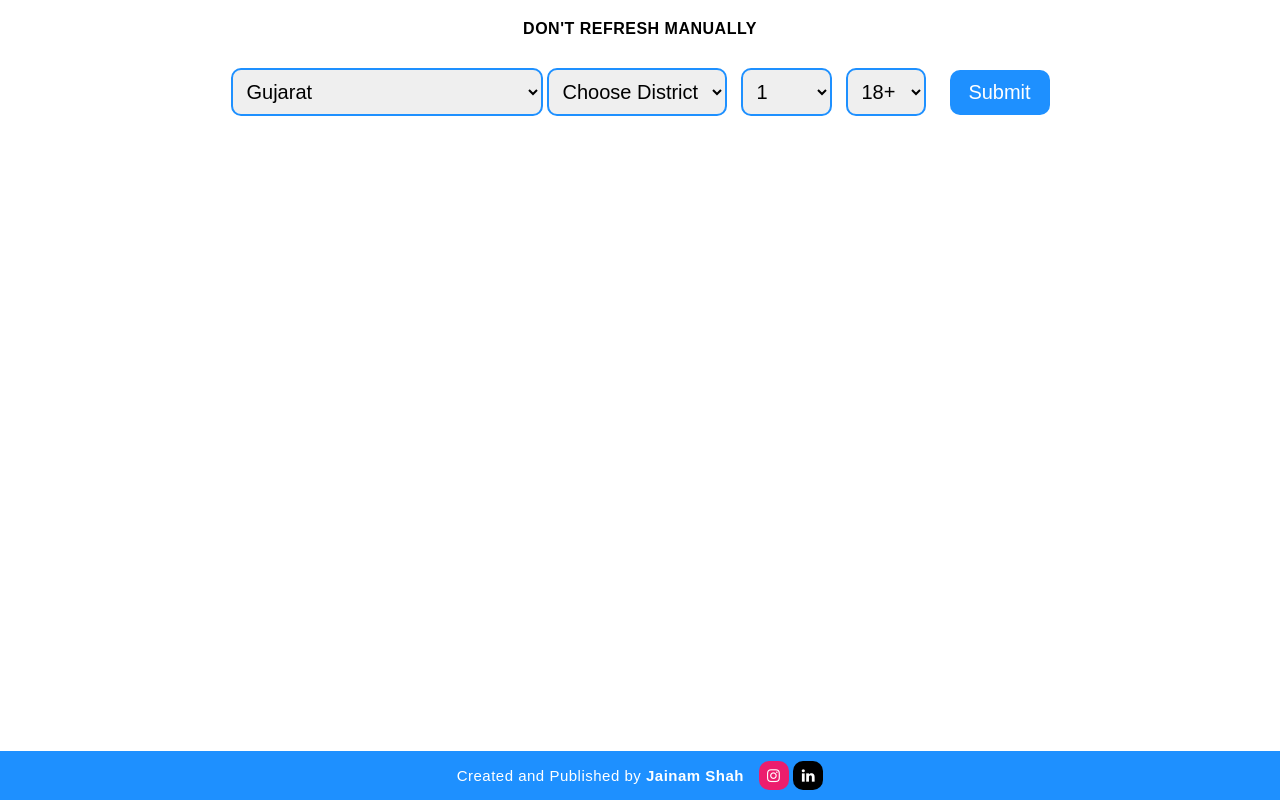
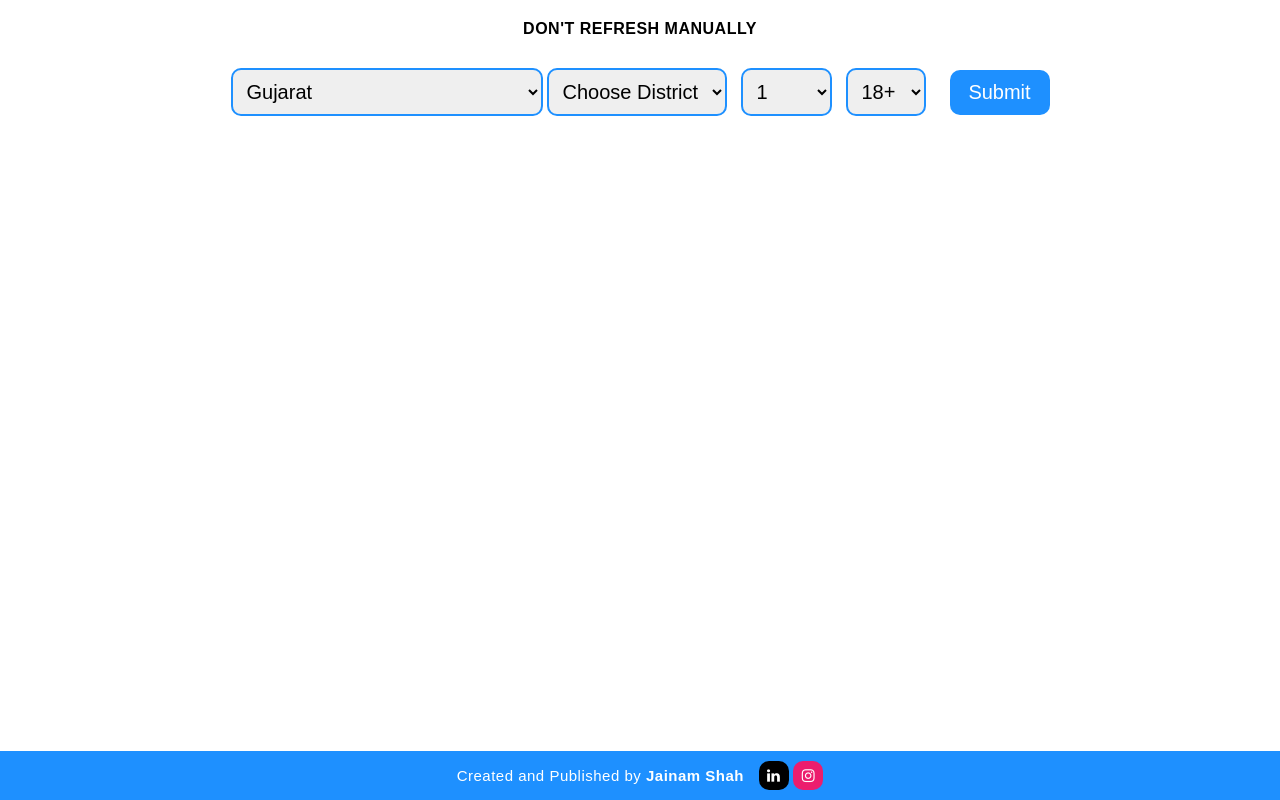
Before and after one commit to jainam5hah/check-vaccine-slot, a plain HTML site: page index.html in a window 1280 px wide. Drawn offline with nearby package versions, Linux system fonts and the light colour scheme; no server answers.

Commit message:
Update index.html
Add Google AdSense

```diff
--- a/index.html
+++ b/index.html
@@ -2,6 +2,7 @@
 <!DOCTYPE html>
 <html lang="en">
 	<head>
+                <script data-ad-client="ca-pub-5686210372517563" async src="https://pagead2.googlesyndication.com/pagead/js/adsbygoogle.js"></script>
 		<script>
 			const queryString = window.location.search;
 			const urlParams = new URLSearchParams(queryString);
@@ -228,8 +229,8 @@
 		<div id="nda" style="position: absolute;text-align: center;width: 100%;margin-top: 100px;font-family: sans-serif;font-size: 30px;letter-spacing: 0.5px;font-weight: 700;"> NO SLOTS AVAILABLE RIGHT NOW </div>
 		<div class="credits" id="credits">
 			Created and Published by <b> Jainam Shah </b>
-			<a href="https://www.instagram.com/jainam5hah/" class="fa fa-instagram" style="margin-left:10px"> </a>
-			<a href="https://www.linkedin.com/in/jainam5hah/" class="fa fa-linkedin"> </a>
+			<a href="https://www.linkedin.com/in/jainam5hah/" class="fa fa-linkedin" style="margin-left:10px"> </a>
+                        <a href="https://www.instagram.com/jainam5hah/" class="fa fa-instagram"> </a>
 		</div>
 
 
```
